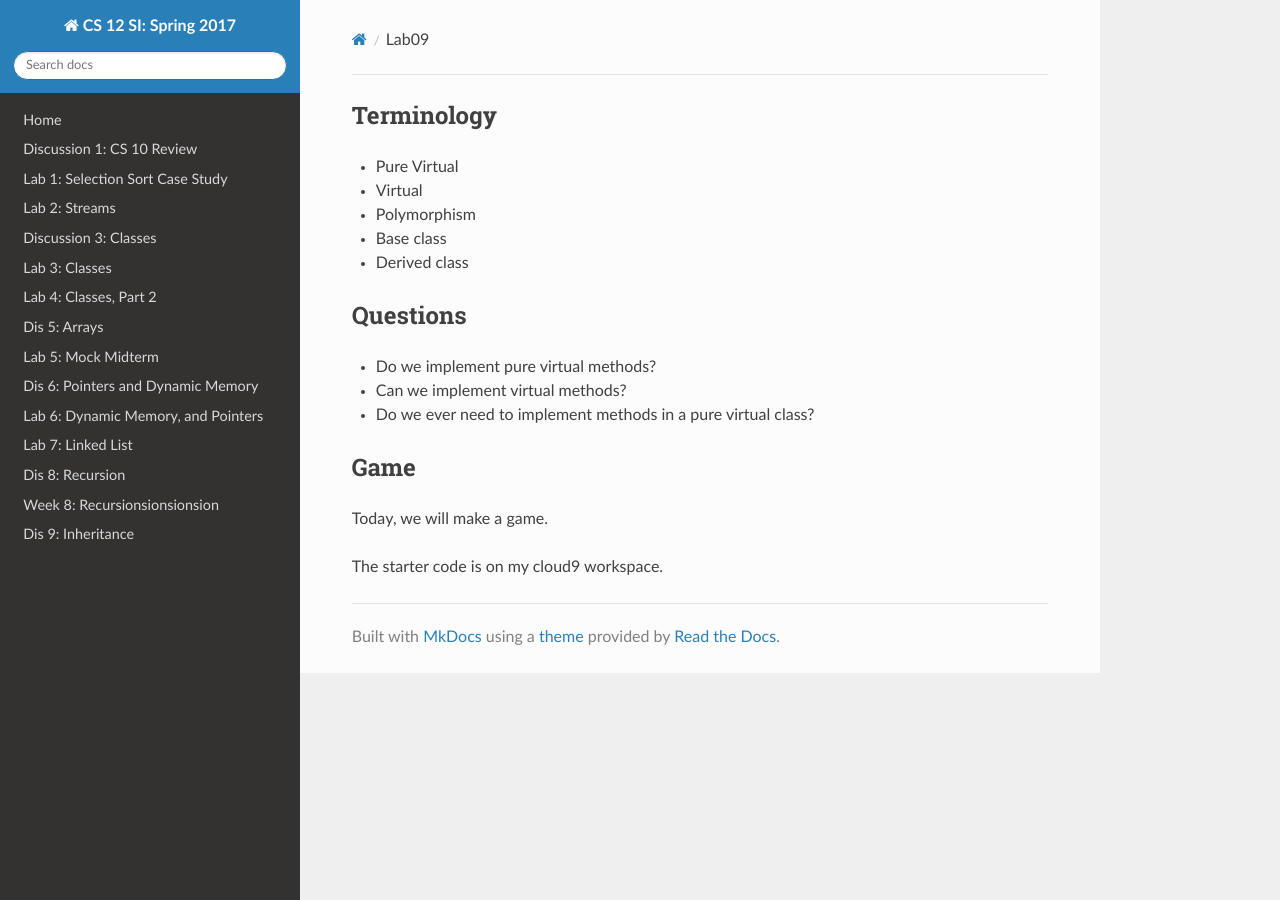
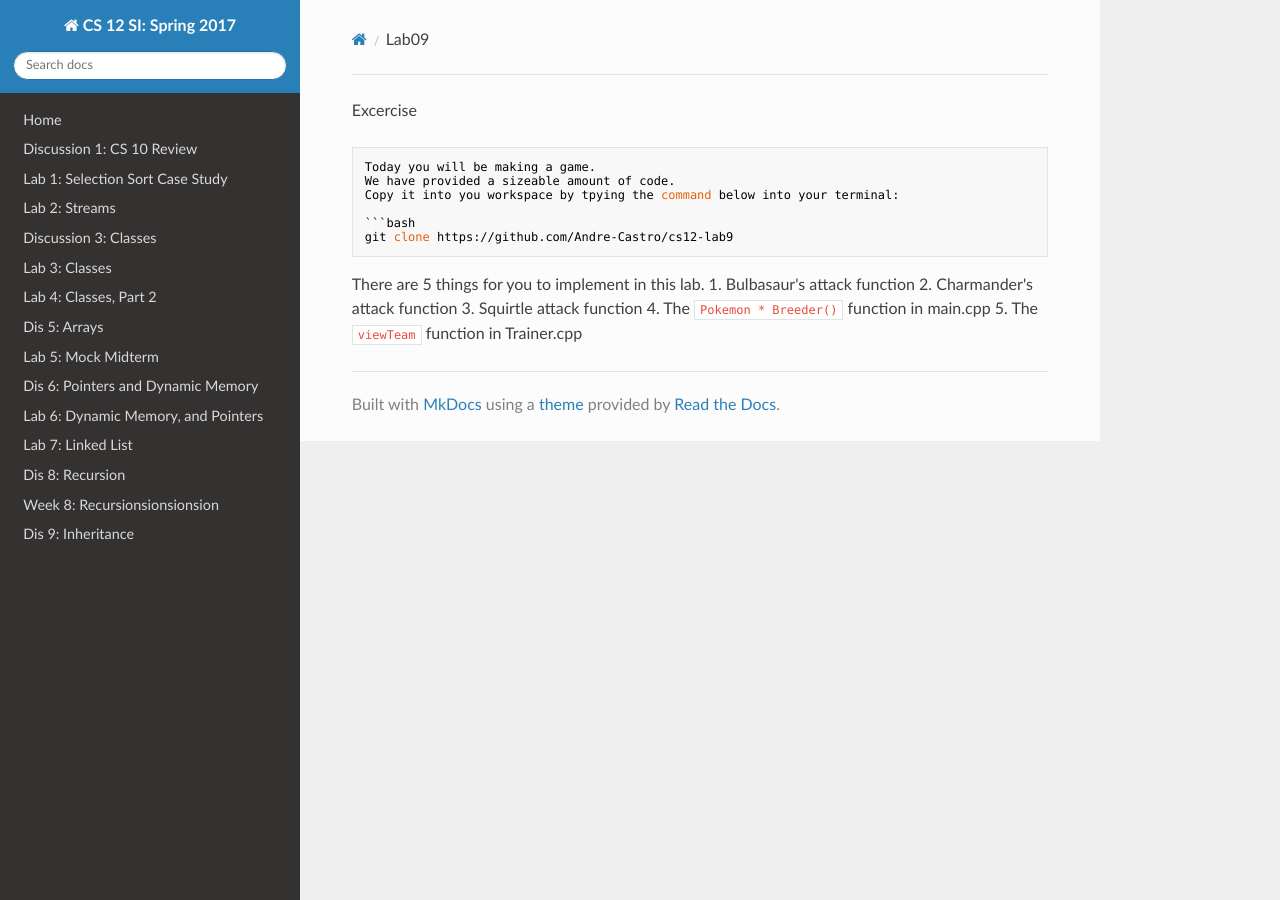
Before and after one commit to cs-si-ucr/cs12, an MkDocs documentation site: the page built from docs/lab09.md, in a window 1280 px wide. Built offline with MkDocs 1.6.1, drawn with Linux system fonts in a browser that asks for light colours; nearby versions of some CDN libraries; old or Windows-style settings are respelled for this version of MkDocs.

Commit message:
Updating lab09

````diff
--- a/docs/lab09.md
+++ b/docs/lab09.md
@@ -1,27 +1,16 @@
-Terminology
----
+Excercise
+```
+Today you will be making a game.
+We have provided a sizeable amount of code.
+Copy it into you workspace by tpying the command below into your terminal:
 
-* Pure Virtual
-* Virtual
-* Polymorphism
-* Base class
-* Derived class
+```bash
+git clone https://github.com/Andre-Castro/cs12-lab9
+```
 
-
-Questions
----
-
-* Do we implement pure virtual methods?
-
-* Can we implement virtual methods?
-
-* Do we ever need to implement methods in a pure virtual class?
-
-
-Game
----
-
-Today, we will make a game.
-
-The starter code is on my cloud9 workspace.
-<!-- TODO: put code in repo, and link to on this page -->
+There are 5 things for you to implement in this lab.
+1. Bulbasaur's attack function
+2. Charmander's attack function
+3. Squirtle attack function
+4. The `Pokemon * Breeder()` function in main.cpp
+5. The `viewTeam` function in Trainer.cpp
````
